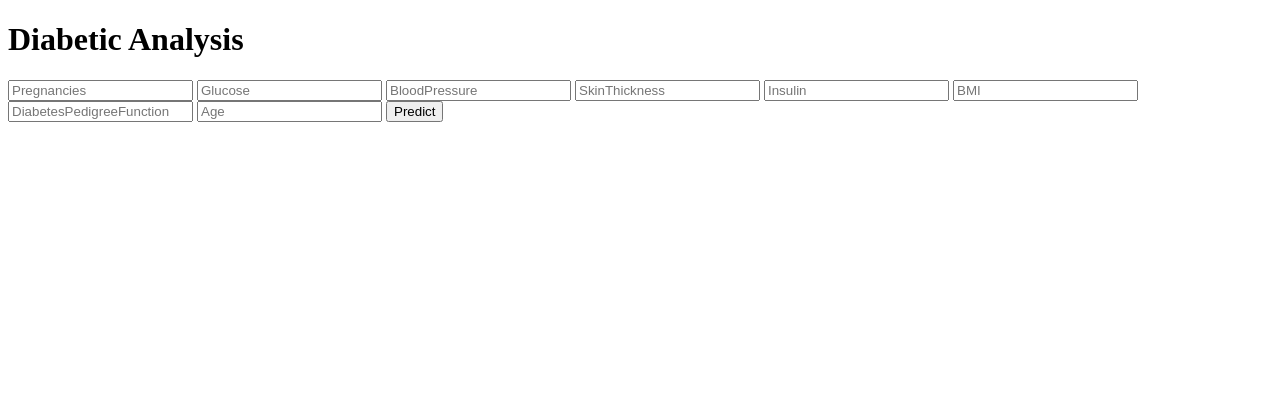
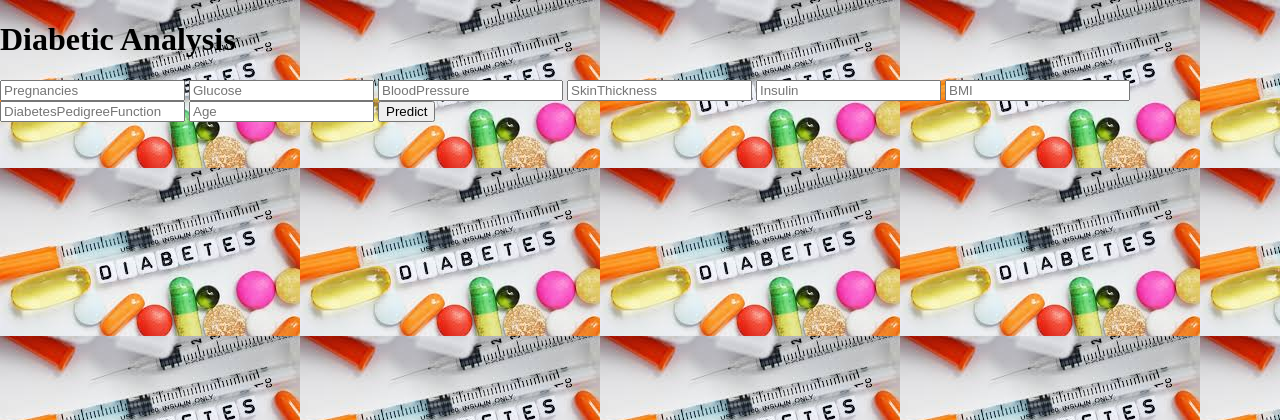
Before and after one commit to vishleshg/Diabetic_Check, a Flask app: page / in a window 1280 px wide. Shown: the top 420 px of the page. Run offline with Flask 2, Linux system fonts and the light colour scheme; parts of the project's set-up code (start-up, migrations or seed data) failed here and were passed over.

Commit message:
Update index.html

```diff
--- a/templates/index.html
+++ b/templates/index.html
@@ -10,7 +10,15 @@
 <link href='https://fonts.googleapis.com/css?family=Open+Sans+Condensed:300' rel='stylesheet' type='text/css'>
 
 </head>
-
+<!-- <link rel="stylesheet" href="css/style.css"> -->
+<style>
+      /* css reset */
+      body{
+      margin: 0px;
+      padding: 0px;
+      background: url('img/home.jpg');
+      }
+</style>
 <body>
  <div class="login">
 	<h1>Diabetic Analysis</h1>
```
